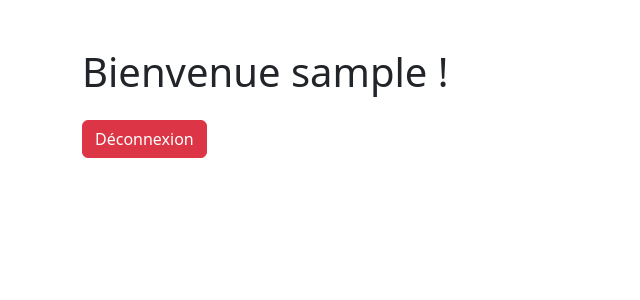
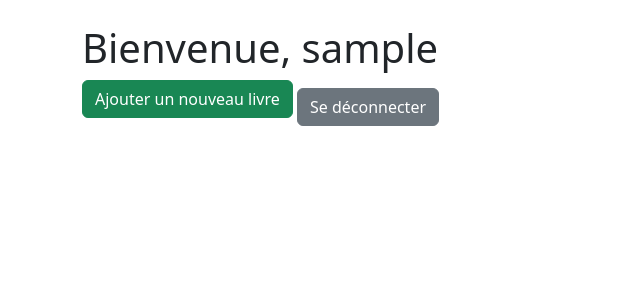
Before and after one commit to HanouneCamara/biblio, a Flask app: page / in a window 1280 px wide. Shown: the top 300 px of the page, without its empty margins (0-640 px from the left). Run offline with Flask 3, Linux system fonts and the light colour scheme; the visitor is signed in with stand-in values (Sample User, id 1).

Commit message:
route-livre

```diff
--- a/app/routes.py
+++ b/app/routes.py
@@ -34,3 +34,33 @@ def register_routes(app):
     def logout():
         logout_user()
         return redirect(url_for('login'))
+
+    #route livre
+    @app.route("/livres/ajouter", methods=["GET", "POST"])
+    @login_required
+    def ajouter():
+        if request.method == "POST":
+            titre = request.form.get("titre")
+            auteur = request.form.get("auteur")
+
+            # Vérifier que les champs sont remplis
+            if not titre or not auteur:
+                flash("Tous les champs sont obligatoires.")
+                return render_template("ajouter_livre.html")
+
+            # Vérifier l’unicité du titre
+            from app.models import Livre
+            if Livre.query.filter_by(titre=titre).first():
+                flash("Ce livre existe déjà.")
+                return render_template("ajouter_livre.html")
+
+            # Créer et enregistrer
+            livre = Livre(titre=titre, auteur=auteur)
+            from app import db
+            db.session.add(livre)
+            db.session.commit()
+
+            flash("Livre ajouté avec succès.")
+            return redirect(url_for("index"))
+
+        return render_template("ajouter_livre.html")
--- a/app/templates/index.html
+++ b/app/templates/index.html
@@ -2,11 +2,16 @@
 <html lang="fr">
 <head>
   <meta charset="UTF-8" />
-  <title>Page d’accueil</title>
-  <link href="https://cdn.jsdelivr.net/npm/bootstrap@5.3.0/dist/css/bootstrap.min.css" rel="stylesheet">
+  <meta name="viewport" content="width=device-width, initial-scale=1" />
+  <title>Admin - Biblio</title>
+  <link href="https://cdn.jsdelivr.net/npm/bootstrap@5.3.0/dist/css/bootstrap.min.css" rel="stylesheet" />
 </head>
-<body class="container mt-5">
-  <h1>Bienvenue {{ current_user.username }} !</h1>
-  <a href="{{ url_for('logout') }}" class="btn btn-danger mt-3">Déconnexion</a>
+<body>
+  <div class="container mt-4">
+    <h1>Bienvenue, {{ current_user.username }}</h1>
+
+    <a href="{{ url_for('ajouter') }}" class="btn btn-success mb-3">Ajouter un nouveau livre</a>
+    <a href="{{ url_for('logout') }}" class="btn btn-secondary">Se déconnecter</a>
+  </div>
 </body>
 </html>
```
Also changed, not shown: app/templates/ajouter_livre.html (added, +28 -0 lines).
